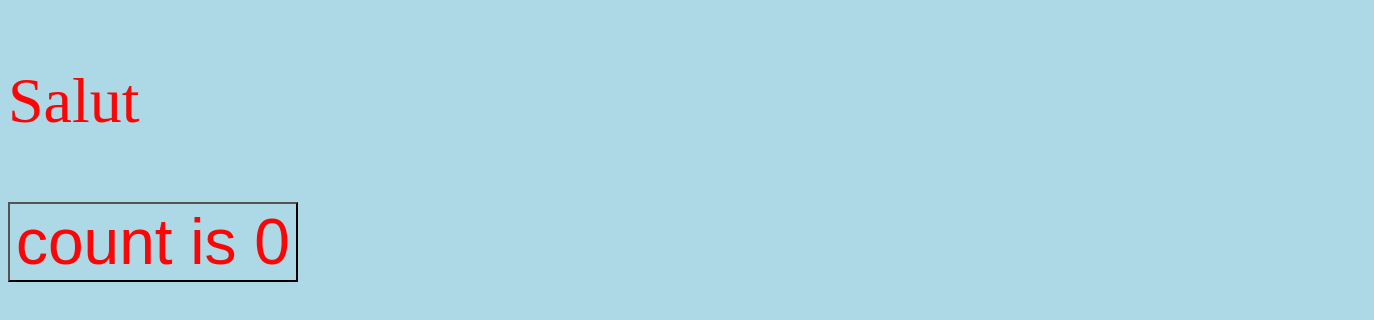
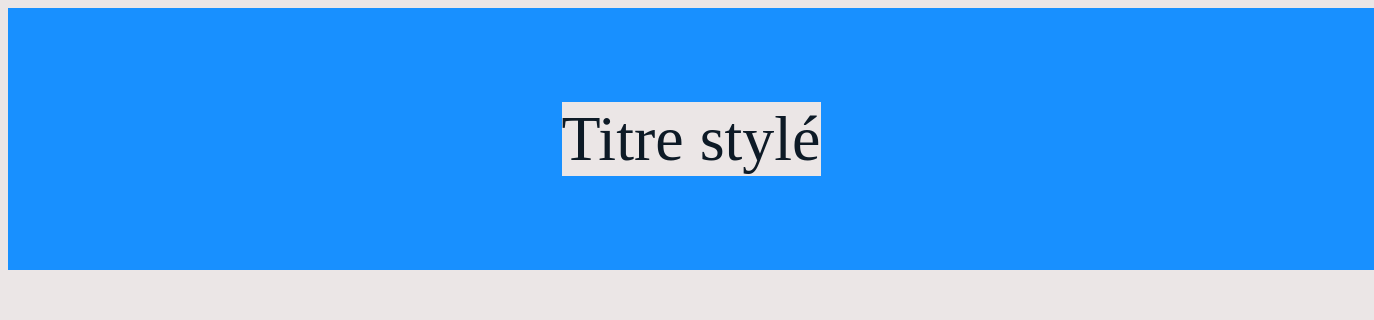
Before and after one commit to VinchC/big_solo_project, a React (Vite) app: page / in a window 1280 px wide. Shown: the top 320 px of the page, 1374 px wide, since content can reach past the window. Built offline with nearby package versions, Linux system fonts and the light colour scheme.

Commit message:
basic component added and username instead of name in all entities fixed

```diff
--- a/src/components/App/App.tsx
+++ b/src/components/App/App.tsx
@@ -1,16 +1,9 @@
-import { useState } from "react";
+import StyledTitle from "../StyledElements/StyledTitle.tsx";
 
 function App() {
-  const [count, setCount] = useState(0);
-
   return (
     <>
-      <div className="card">
-        <p>Salut</p>
-        <button onClick={() => setCount((count) => count + 1)}>
-          count is {count}
-        </button>
-      </div>
+      <StyledTitle />
     </>
   );
 }
--- a/src/components/Counter/counter.tsx
+++ b/src/components/Counter/counter.tsx
@@ -2,9 +2,11 @@ import React from "react";
 import ReactDOM from "react-dom/client";
 import Counter from "./CounterComponent.tsx";
 import "../../Scss.jsx";
+import StyledTitle from "../StyledElements/StyledTitle.tsx";
 
 ReactDOM.createRoot(document.getElementById("counter")!).render(
   <React.StrictMode>
     <Counter />
+    <StyledTitle />
   </React.StrictMode>
 );
--- a/src/entities/Character.tsx
+++ b/src/entities/Character.tsx
@@ -1,9 +1,9 @@
 /* eslint-disable @typescript-eslint/no-explicit-any */
 class Character {
-  name: string;
+  username: string;
   level: number;
-  constructor(name: string, level: number) {
-    this.name = name;
+  constructor(username: string, level: number) {
+    this.username = username;
     this.level = level;
   }
 }
--- a/src/style.scss
+++ b/src/style.scss
@@ -3,7 +3,7 @@ $primary-color: #f90606;
 $text-font-size: 2rem;
 
 * {
-  background-color: lightblue;
+  background-color: rgb(235, 230, 230);
   color: $primary-color;
   font-size: $text-font-size;
 }
```
Also changed, not shown: src/components/Counter/CounterComponent.tsx (+7 -3 lines), src/components/Hero/HeroComponent.tsx (+8 -4 lines), src/entities/Enemy.tsx (+8 -3 lines), src/entities/Hero.tsx (+3 -10 lines).
